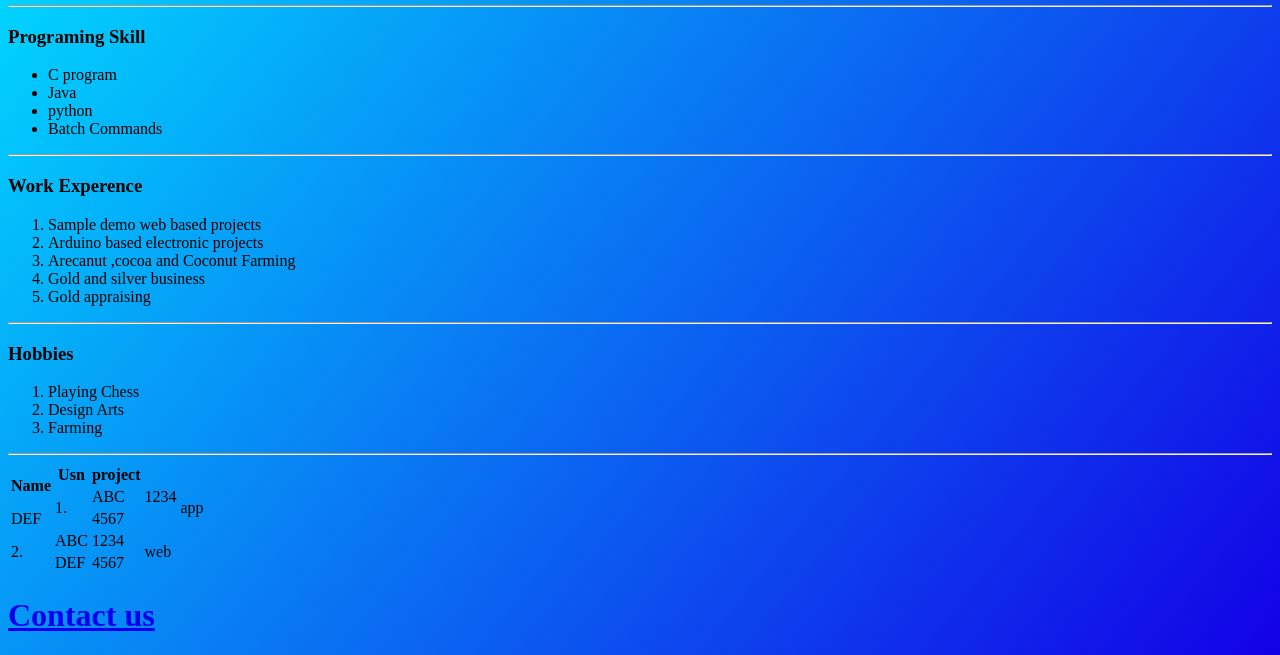
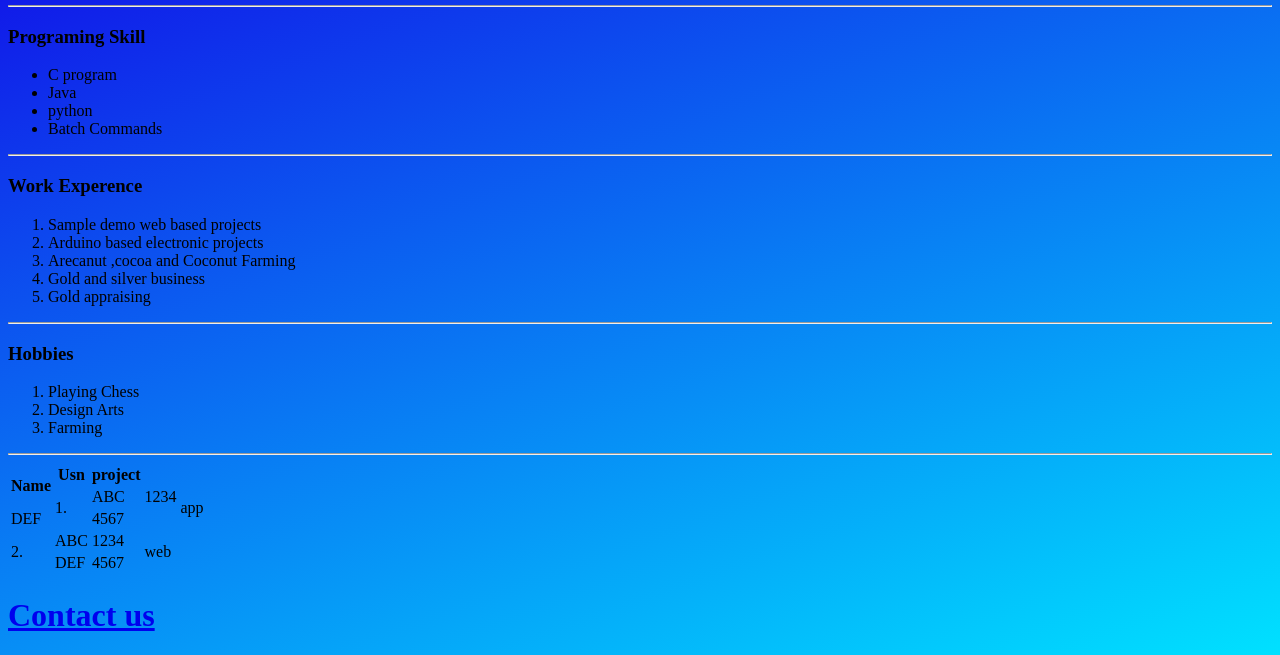
Before and after one commit to Prathikshe/resume, a plain HTML site: page index.html in a window 1280 px wide. Shown: the part 149-804 px from the top of the page. Drawn offline with Linux system fonts and the light colour scheme.

Commit message:
Update index.html

```diff
--- a/index.html
+++ b/index.html
@@ -3,7 +3,7 @@
   <head>
     <meta charset="utf-8">
     <title>Prathik P Shet</title>
-  <body style="background: linear-gradient(129deg, rgb(0, 225, 255), rgb(19, 0, 230));">
+  <body style="background: linear-gradient(340deg, rgb(0, 225, 255), rgb(19, 0, 230));">
   	<table>
   		<tr>
   			<td><img src="Resume/myprofile.png" alt="My profile" width="128" height="128">
```
